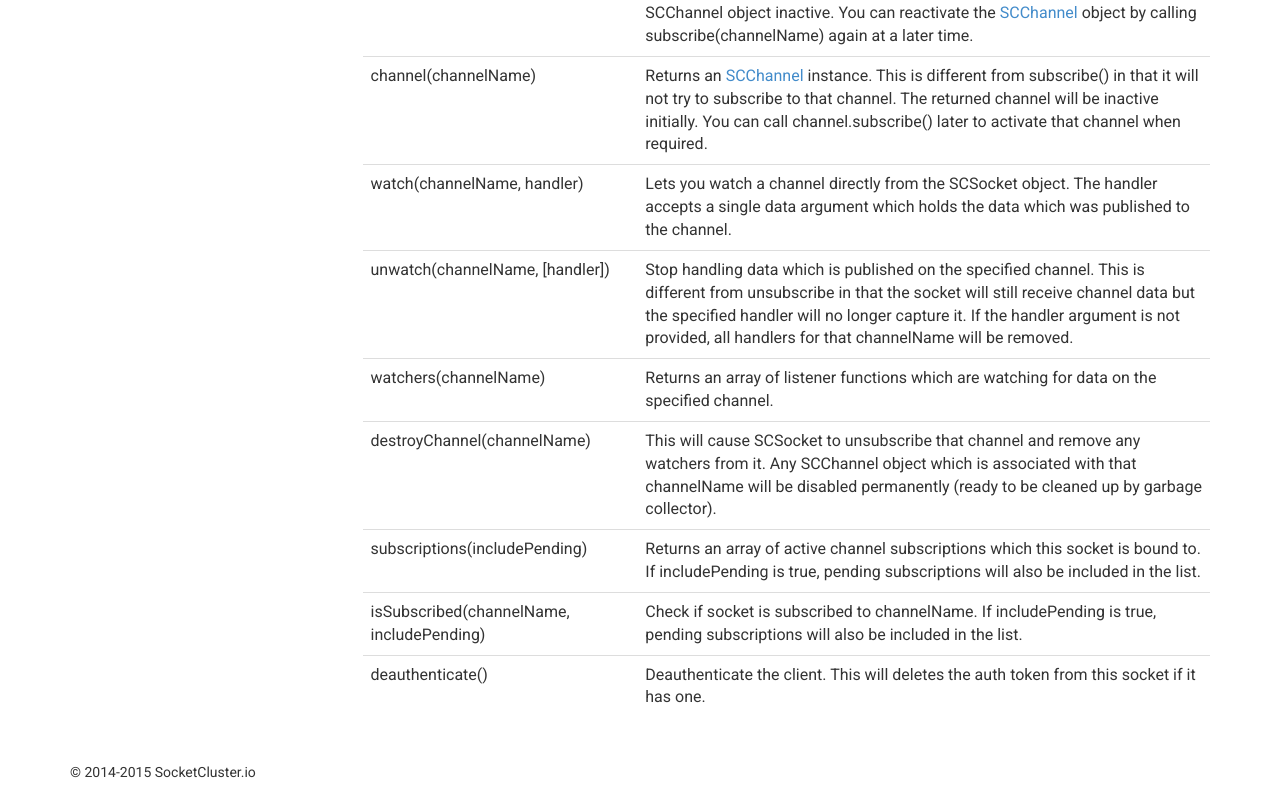
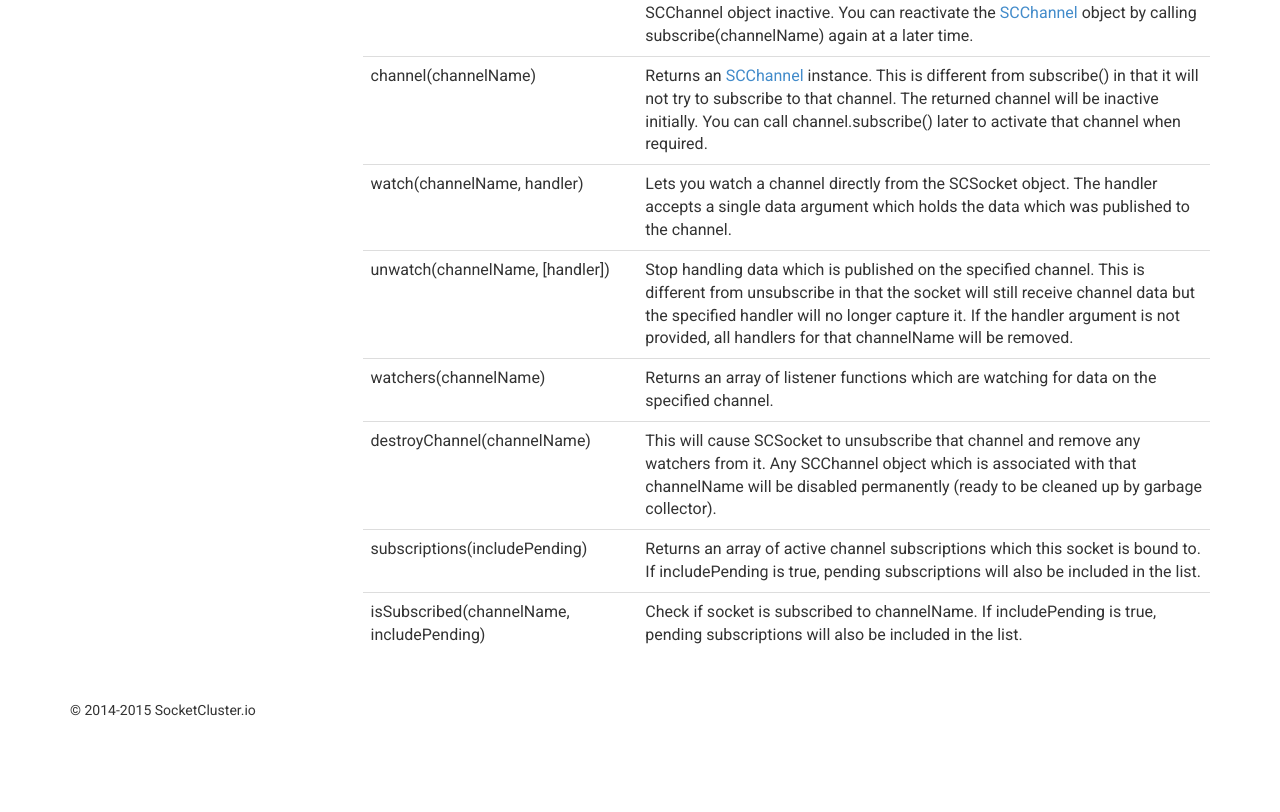
Before and after one commit to SocketCluster/socketcluster-website, a website: page public/index.html at #!/docs/api-scsocket-client in a window 1280 px wide. Shown: the part 3971-4783 px from the top of the page. After the commit the page ends 4721 px from the top, so only its background shows below. Drawn offline with nearby package versions, Linux system fonts and the light colour scheme; some packages are replaced by stand-ins of ours; a script that the page names is missing.

Commit message:
Fixed duplicate entry

```diff
--- a/public/app/views/docs/api-scsocket-client.html
+++ b/public/app/views/docs/api-scsocket-client.html
@@ -399,14 +399,6 @@
               If includePending is true, pending subscriptions will also be included in the list.
             </td>
           </tr>
-          <tr>
-            <td>
-              deauthenticate()
-            </td>
-            <td>
-              Deauthenticate the client. This will deletes the auth token from this socket if it has one.
-            </td>
-          </tr>
         </table>
       </div>
     </div>
```
